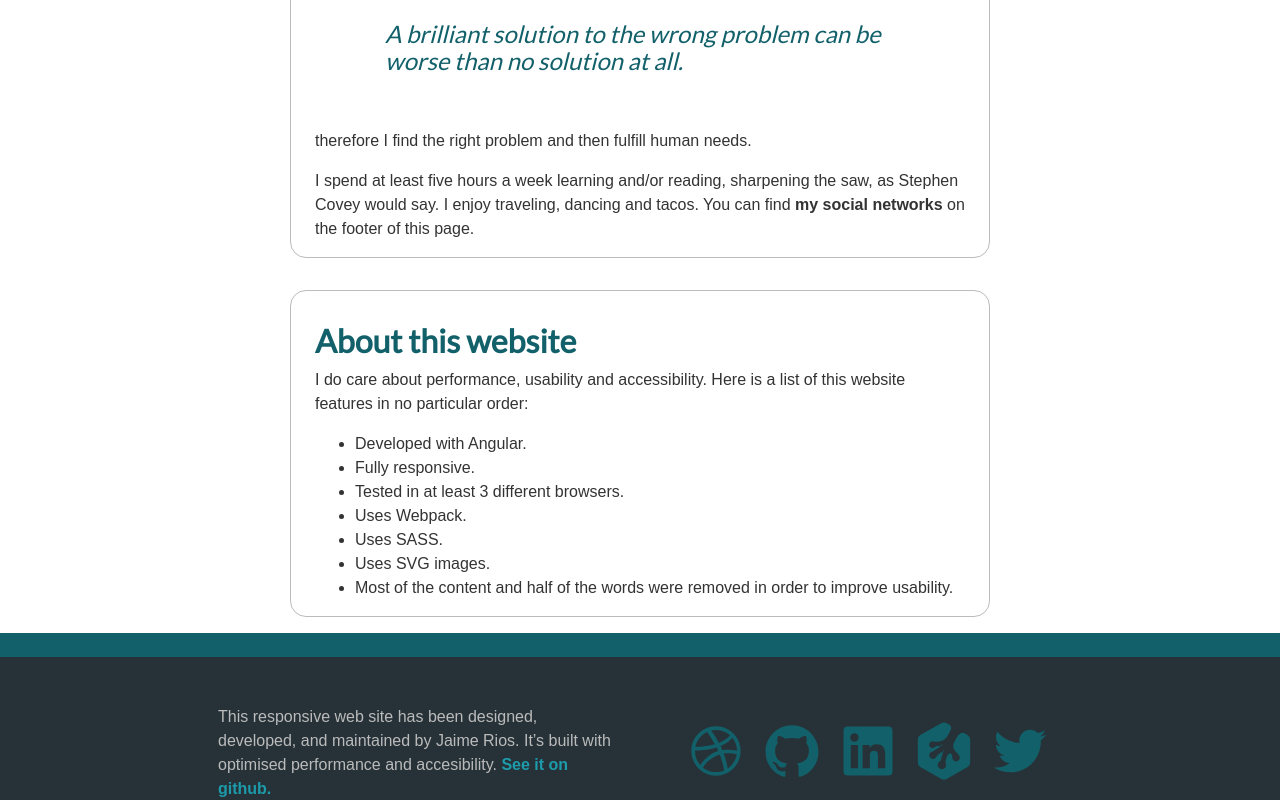
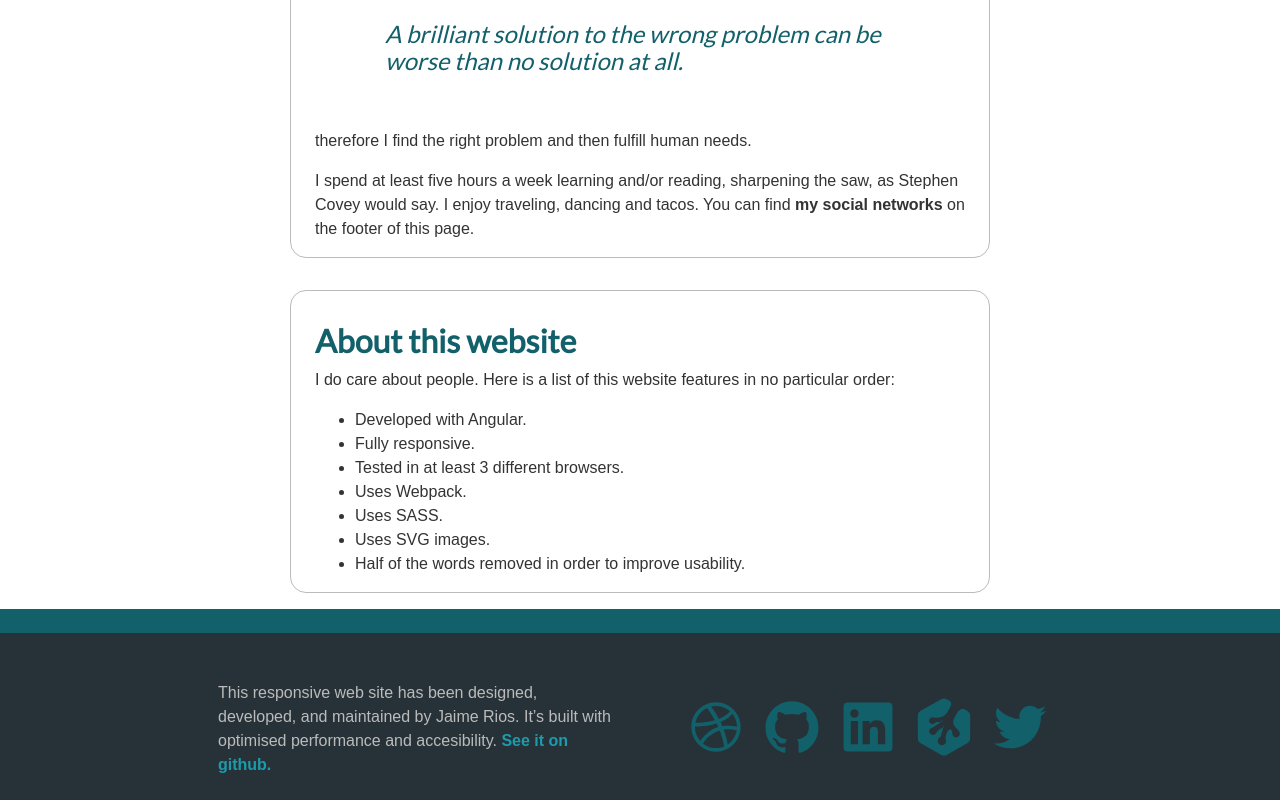
Before and after one commit to papaponmx/angular.riosjaime.com, an Angular app: page /about in a window 1280 px wide. Shown: the part 412-1212 px from the top of the page. Built offline with nearby package versions, Linux system fonts and the light colour scheme.

Commit message:
Content improvement

```diff
--- a/src/app/about-page/about-page.component.html
+++ b/src/app/about-page/about-page.component.html
@@ -20,7 +20,7 @@
 
   <section class="card">
     <h2>About this website</h2>
-    <p>I do care about performance, usability and accessibility. Here is a list of this website features in no particular order:</p>
+    <p>I do care about people. Here is a list of this website features in no particular order:</p>
       <ul>
         <li>Developed with Angular.</li>
         <li>Fully responsive.</li>
@@ -28,7 +28,7 @@
         <li>Uses Webpack.</li>
         <li>Uses SASS.</li>
         <li>Uses SVG images.</li>
-        <li>Most of the content and half of the words were removed in order to improve usability.</li>
+        <li>Half of the words removed in order to improve usability.</li>
       </ul>
   </section>
 </div>
--- a/src/app/home-page/home-page.component.scss
+++ b/src/app/home-page/home-page.component.scss
@@ -1,5 +1,6 @@
 img.home__img{
   border-radius: 50%;
+  border: 5px solid #fff;
   height: 150px;
   width: 150px;
   max-height: 45vh;
@@ -10,7 +11,7 @@ img.home__img{
 }
 
 img.home__img:hover{
-  transform: scale(1.25) rotate(5deg);
+  transform: /*scale(1.25)*/ rotate(5deg);
   border: 5px solid #4dd0e1;
 
 }
```
